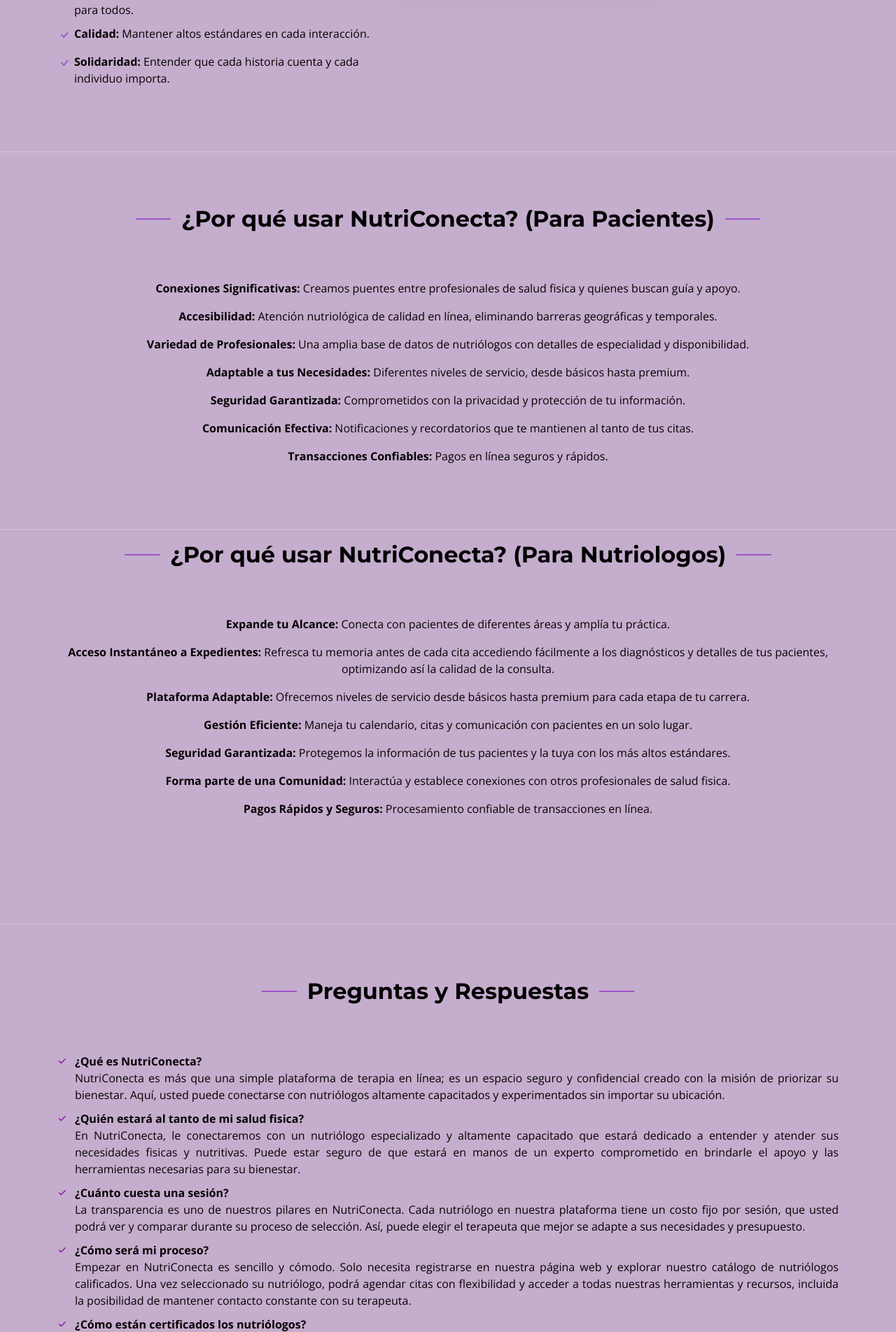
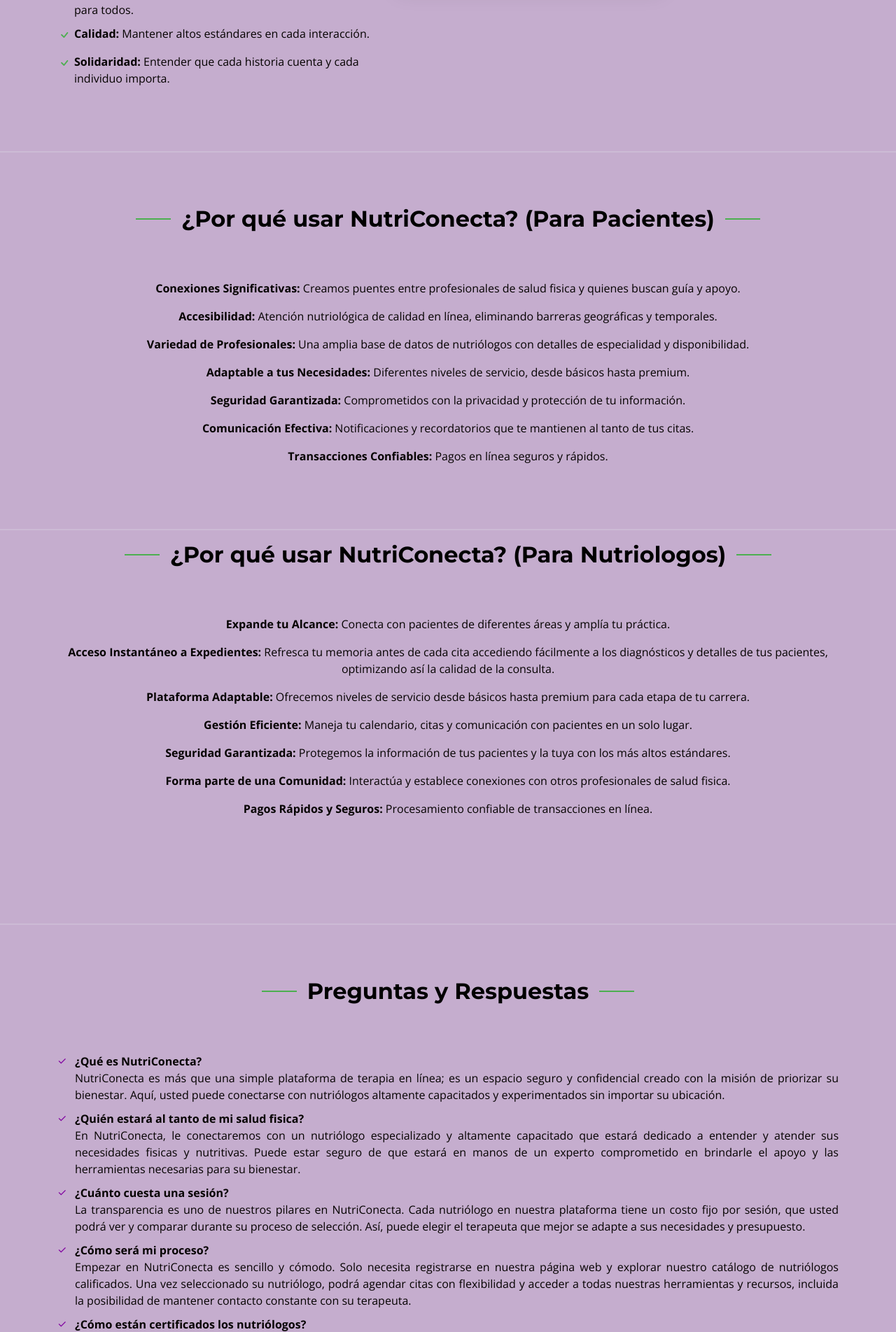
Before and after one commit to OsmarLoeraOrtiz/Nutri, a Django app: page / in a window 1280 px wide. Shown: the part 2674-4578 px from the top of the page at 70% size. Run offline with Django 4.2, Linux system fonts and the light colour scheme; data that the repository does not hold is empty; some libraries are stand-ins or nearby versions.

Commit message:
Se asigan el color verde para los botones de la aplicación.

```diff
--- a/nutriconecta/static/css/main.css
+++ b/nutriconecta/static/css/main.css
@@ -23,8 +23,8 @@
   --color-default-rgb: black;
   --color-background: #c5adce;
   --color-background-rgb: 249, 251, 250;
-  --color-primary: #9b54ca;
-  --color-primary-rgb: 108, 174, 220;
+  --color-primary: #4caf50; /* Verde principal */
+  --color-primary-rgb: 76, 175, 80;
   --color-secondary: #000000;
   --color-secondary-rgb: 0, 0, 0;
   --color-box-background: none;
@@ -36,13 +36,12 @@
 /* Nav Menu Colors */
 :root {
   --color-nav: #110110;
-  --color-nav-hover: #9b54ca;
+  --color-nav-hover: #388e3c; /* Verde oscuro */
   --color-nav-dropdown: #0a000a;
-  --color-nav-dropdown-hover: #7d3a9e;
+  --color-nav-dropdown-hover: #2e7d32; /* Verde aún más oscuro */
   --color-nav-dropdown-background: #d0e0d8;
   --color-nav-mobile-background: #d0e0d8;
 }
-
 
 /* Smooth scroll */
 :root {
@@ -54,7 +53,7 @@
 .notification-icon {
   width: 40px;
   height: 40px;
-  background-color:#9b54ca; /* Gris con transparencia */
+  background-color: #4caf50; /* Verde principal */
   border-radius: 50%; /* Hace que el área sea circular */
   display: flex;
   justify-content: center;
@@ -115,18 +114,18 @@
 
   /* Color de fondo de la barra de desplazamiento */
   #zona-especialista::-webkit-scrollbar-track {
-    background-color: #efd3f3; /* Cambia el color según desees */
+    background-color: #d0e0d8; /* Cambiado a un verde claro */
   }
 
   /* Estilo del thumb o manija del scroll */
   #zona-especialista::-webkit-scrollbar-thumb {
-    background-color: #9b54ca; /* Color del thumb */
+    background-color: #4caf50; /* Verde principal */
     border-radius: 5px; /* Borde redondeado */
   }
 
   /* Cambia el color del thumb al estar hover */
   #zona-especialista::-webkit-scrollbar-thumb:hover {
-    background-color: #7d3a9e;
+    background-color: #388e3c; /* Verde oscuro */
   }
 
 .expandir {
@@ -226,6 +225,7 @@
 .autocomplete-item:hover {
   background-color: #ddd; /* Cambia el color de fondo al pasar el cursor */
 }
+
 /*--------------------------------------------------------------
 # Perfil
 --------------------------------------------------------------*/
```
